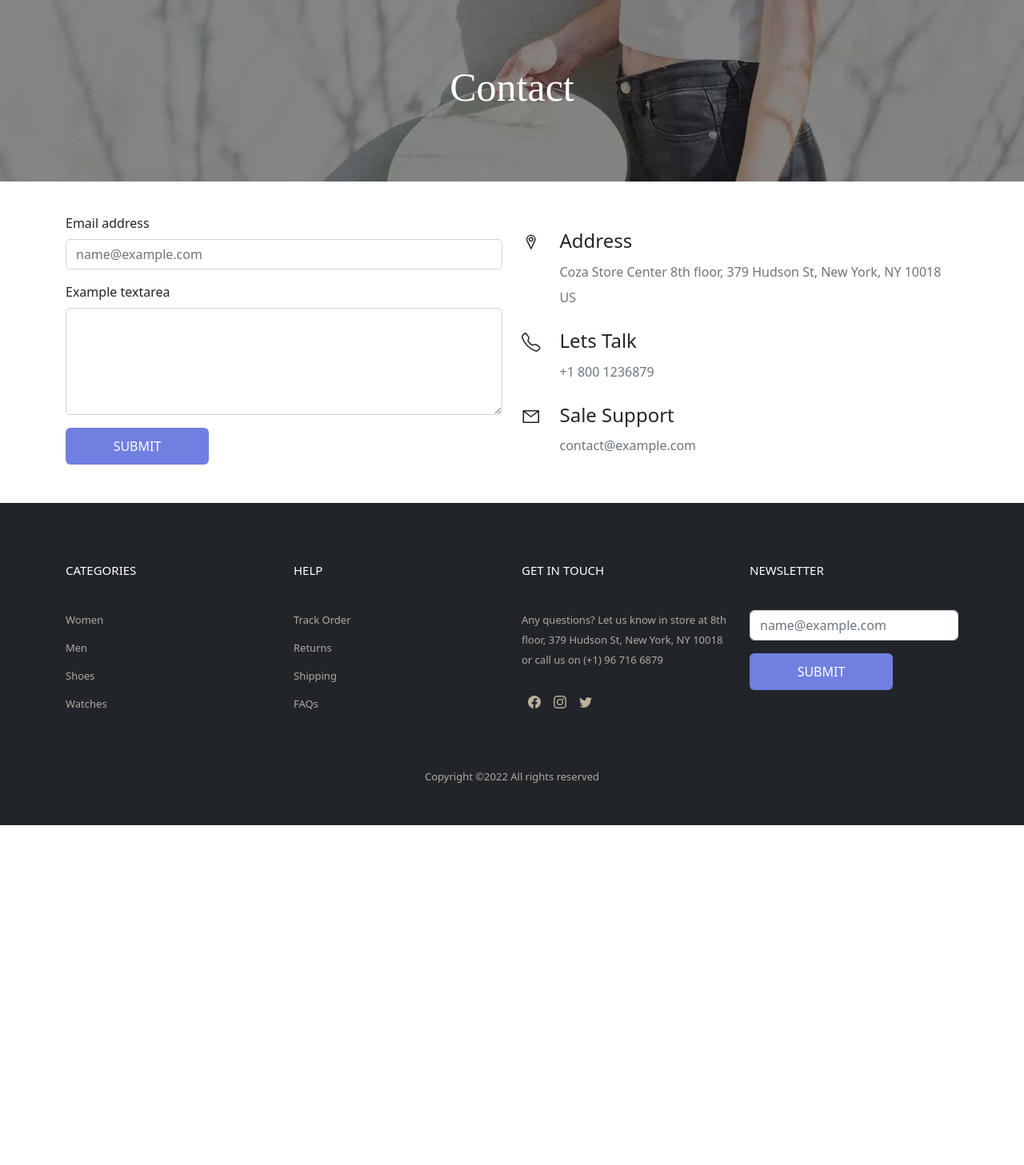
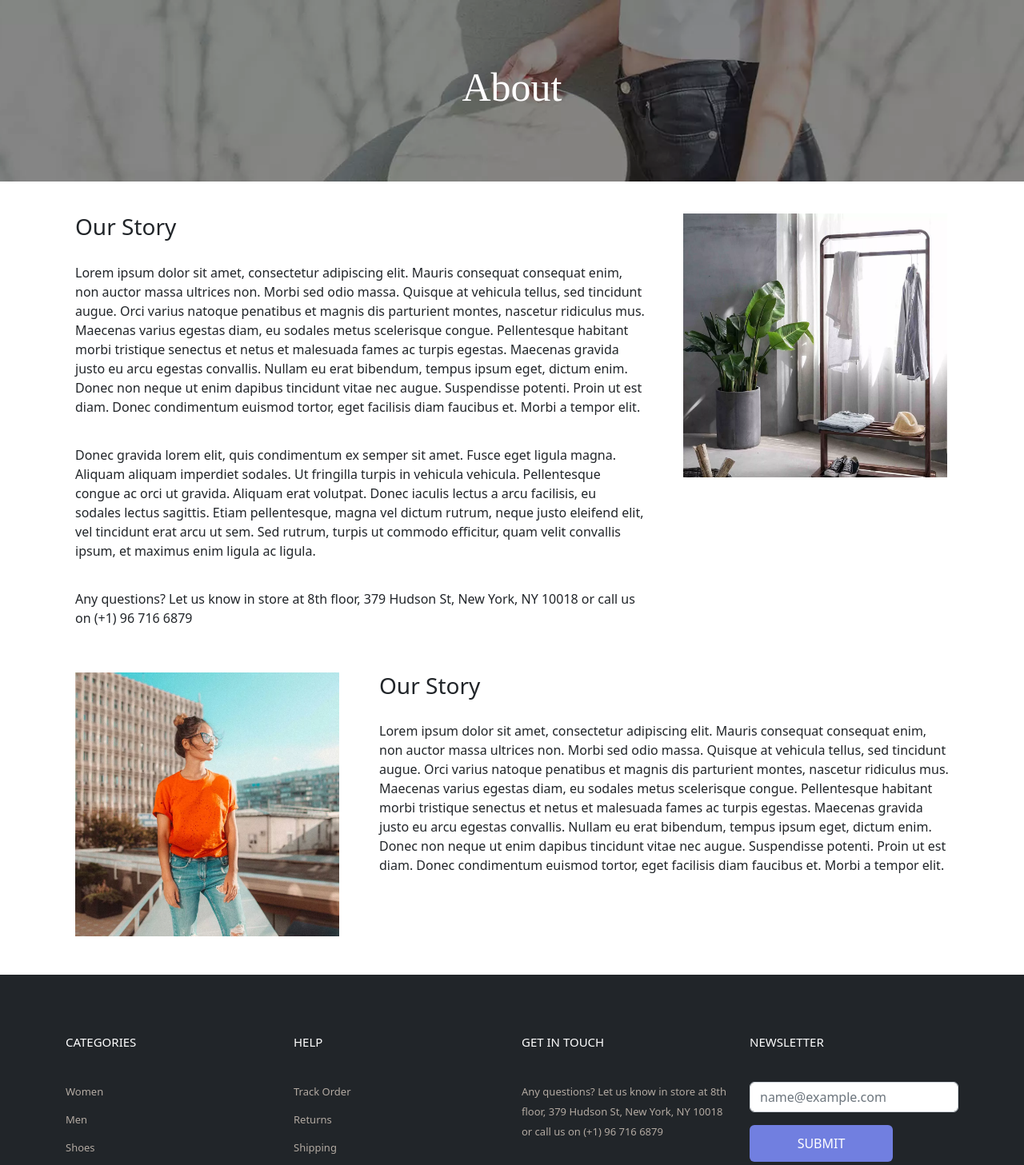
Before and after one commit to umerkhann/clothing-store-ui, a React (Create React App) app: page / in a window 1280 px wide. Shown: the top 1457 px of the page at 80% size. Before the commit the page ends 1032 px from the top, so only its background shows below. Built offline with nearby package versions, Linux system fonts and the light colour scheme.

Commit message:
About page images overflow fixed!

```diff
--- a/src/App.js
+++ b/src/App.js
@@ -7,8 +7,8 @@ function App() {
   return (
     <>
     {/* <CategoryCards /> */}
-    {/* <About /> */}
-    <Contact />
+    <About />
+    {/* <Contact /> */}
     <Footer />
     </>
   );
--- a/src/Components/About.css
+++ b/src/Components/About.css
@@ -37,3 +37,9 @@
 .p-t-40{
     padding-top: 40px;
 }
+
+
+.image-overflow{
+    display: block;
+    overflow: hidden
+}
--- a/src/Components/About.jsx
+++ b/src/Components/About.jsx
@@ -1,5 +1,4 @@
 import "./About.css";
-import AboutImage from "../Image/bg-01.jpg.webp";
 import AboutImage1 from "../Image/about-01.jpg.webp";
 import AboutImage2 from "../Image/about-02.jpg.webp";
 import { Container, Row, Col } from "react-bootstrap";
@@ -10,8 +9,8 @@ const About = () => {
     <>
       <PageInfo title="About"/>
       <Container>
-        <Row className="p-t-40">
-          <Col md={7} lg={8}>
+        <Row className="p-t-40 d-flex" >
+          <Col md={7} lg={8} sm={12}>
             <Container>
               <h3>Our Story</h3>
               <p style={{ paddingTop: "20px" }}>
@@ -46,21 +45,20 @@ const About = () => {
               </p>
             </Container>
           </Col>
-          <Col md={5} lg={4}>
-            <Container>
-              {" "}
+          <Col md={5} lg={4} sm={12}>
+            <Container className="image-overflow">
               <img className="img-size" src={AboutImage1} alt="IMG" />
-            </Container>{" "}
+            </Container>
           </Col>
         </Row>
-        <Row>
-        <Col md={5} lg={4}>
-            <Container>
-              {" "}
+        <Row className="p-t-40 justify-content-evenly">
+        <Col md={{span: 5, order:1}} lg={{span: 4, order:1}} sm={{span: 12, order:2}}>
+            <Container className="image-overflow">
+
               <img className="img-size" src={AboutImage2} alt="IMG" />
-            </Container>{" "}
+            </Container>
           </Col>
-          <Col md={7} lg={8}>
+          <Col md={{span: 7, order:2}} lg={{span: 8, order:2}} sm={{span: 12, order:1}}>
             <Container>
               <h3>Our Story</h3>
               <p style={{ paddingTop: "20px" }}>
@@ -78,21 +76,6 @@ const About = () => {
                 facilisis diam faucibus et. Morbi a tempor elit.
               </p>
 
-              <p style={{ paddingTop: "20px" }}>
-                Donec gravida lorem elit, quis condimentum ex semper sit amet.
-                Fusce eget ligula magna. Aliquam aliquam imperdiet sodales. Ut
-                fringilla turpis in vehicula vehicula. Pellentesque congue ac
-                orci ut gravida. Aliquam erat volutpat. Donec iaculis lectus a
-                arcu facilisis, eu sodales lectus sagittis. Etiam pellentesque,
-                magna vel dictum rutrum, neque justo eleifend elit, vel
-                tincidunt erat arcu ut sem. Sed rutrum, turpis ut commodo
-                efficitur, quam velit convallis ipsum, et maximus enim ligula ac
-                ligula.
-              </p>
-              <p style={{ paddingTop: "20px" }}>
-                Any questions? Let us know in store at 8th floor, 379 Hudson St,
-                New York, NY 10018 or call us on (+1) 96 716 6879
-              </p>
             </Container>
           </Col>
         </Row>
```
